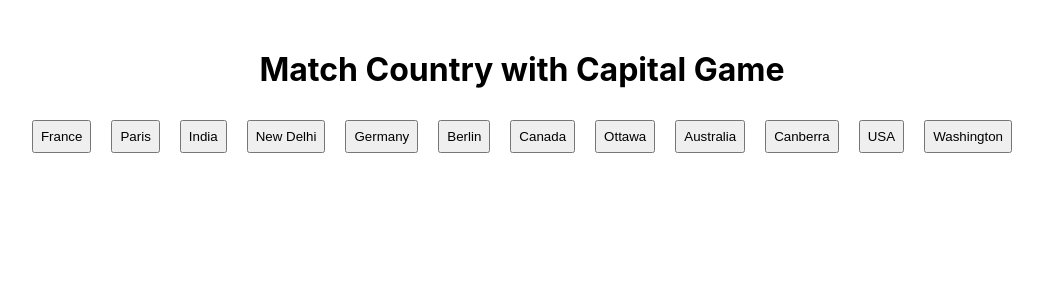
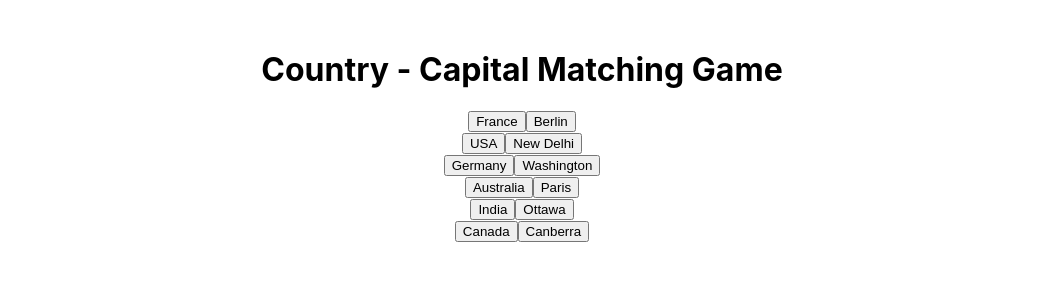
Before and after one commit to HarshaMaria/Assignment, a React (Create React App) app in the folder capital-game/: page / in a window 1280 px wide. Shown: the top 300 px of the page, without its empty margins (118-1161 px from the left). Built offline with nearby package versions, Linux system fonts and the light colour scheme.

Commit message:
Initiated

```diff
--- a/capital-game/src/App.css
+++ b/capital-game/src/App.css
@@ -1,46 +1,4 @@
-.App {
+.countryCapital {
   text-align: center;
-  min-height: 80vh;
-  align-items: center;
-  justify-content: center;
+  margin-top: 50px;
 }
-
-button {
-  padding: 7px;
-  margin: 10px;
-}
-
-.App-logo {
-  height: 40vmin;
-  pointer-events: none;
-}
-
-@media (prefers-reduced-motion: no-preference) {
-  .App-logo {
-    animation: App-logo-spin infinite 20s linear;
-  }
-}
-
-.App-header {
-  background-color: #282c34;
-  min-height: 100vh;
-  display: flex;
-  flex-direction: column;
-  align-items: center;
-  justify-content: center;
-  font-size: calc(10px + 2vmin);
-  color: white;
-}
-
-.App-link {
-  color: #61dafb;
-}
-
-@keyframes App-logo-spin {
-  from {
-    transform: rotate(0deg);
-  }
-  to {
-    transform: rotate(360deg);
-  }
-}
--- a/capital-game/src/Components/CountryCapitalGame.css
+++ b/capital-game/src/Components/CountryCapitalGame.css
@@ -1,14 +1,4 @@
-.Capital {
+.countryCapital {
     text-align: center;
     margin-top: 50px;
   }
-
-  .button-container {
-    display: flex;
-    flex-wrap: wrap;
-    justify-content: center;
-  }
-
-  .selected {
-    background-color: #0000ff;
-  }
--- a/capital-game/src/Components/CountryCapitalGame.js
+++ b/capital-game/src/Components/CountryCapitalGame.js
@@ -1,40 +1,50 @@
 import React, { useState, useEffect } from "react";
-import "./CountryCapitalGame.css";
 
-const CountryCapitalGame = () => {
-  const [data, setData] = useState({
+const data = {
   "India": "New Delhi",
   "Germany": "Berlin",
   "USA": "Washington",
   "France": "Paris",
   "Australia": "Canberra",
   "Canada": "Ottawa",
-  });
-
-  const shuffleData = (data) => {
-    return Object.entries(data).sort(() => Math.random() - 0.5);
 };
 
+function shuffleObject(object) {
+  const keys = Object.keys(object);
+  const shuffledKeys = shuffleArray(keys);
+  const shuffledValues = shuffleArray(keys.map(key => object[key]));
+
+  return shuffledKeys.reduce((result, key, index) => {
+    result[key] = shuffledValues[index];
+    return result;
+  }, {});
+}
+
+function shuffleArray(array) {
+  return array.slice().sort(() => Math.random() - 0.5);
+}
+
+const CountryCapital = () => {
   const [shuffledData, setShuffledData] = useState([]);
 
   useEffect(() => {
-    const shuffled = shuffleData(data);
-    setShuffledData(shuffled);
-  }, [data]);
+    setShuffledData(shuffleObject(data));
+  }, []);
+
+  const add = (selectedCountry, selectedCapital) => {
+  };
 
   return (
-    <div className="Capital">
-      <h1>Match Country with Capital Game</h1>
-      <div className="button-container">
-        {shuffledData.map(([country, capital]) => (
-          <div key={country} className="button-group">
-            <button className="country-button">{country}</button>
-            <button className="capital-button">{capital}</button>
+    <div className="countryCapital">
+      <h1>Country - Capital Matching Game</h1>
+      {Object.entries(shuffledData).map(([country, capital]) => (
+        <div key={country}>
+          <button onClick={() => add(country, capital)}>{country}</button>
+          <button onClick={() => add(country, capital)}>{capital}</button>
         </div>
       ))}
-      </div>
     </div>
   );
 };
 
-export default CountryCapitalGame;
+export default CountryCapital;
```
Lines whose indentation alone changed are shown as unchanged.
